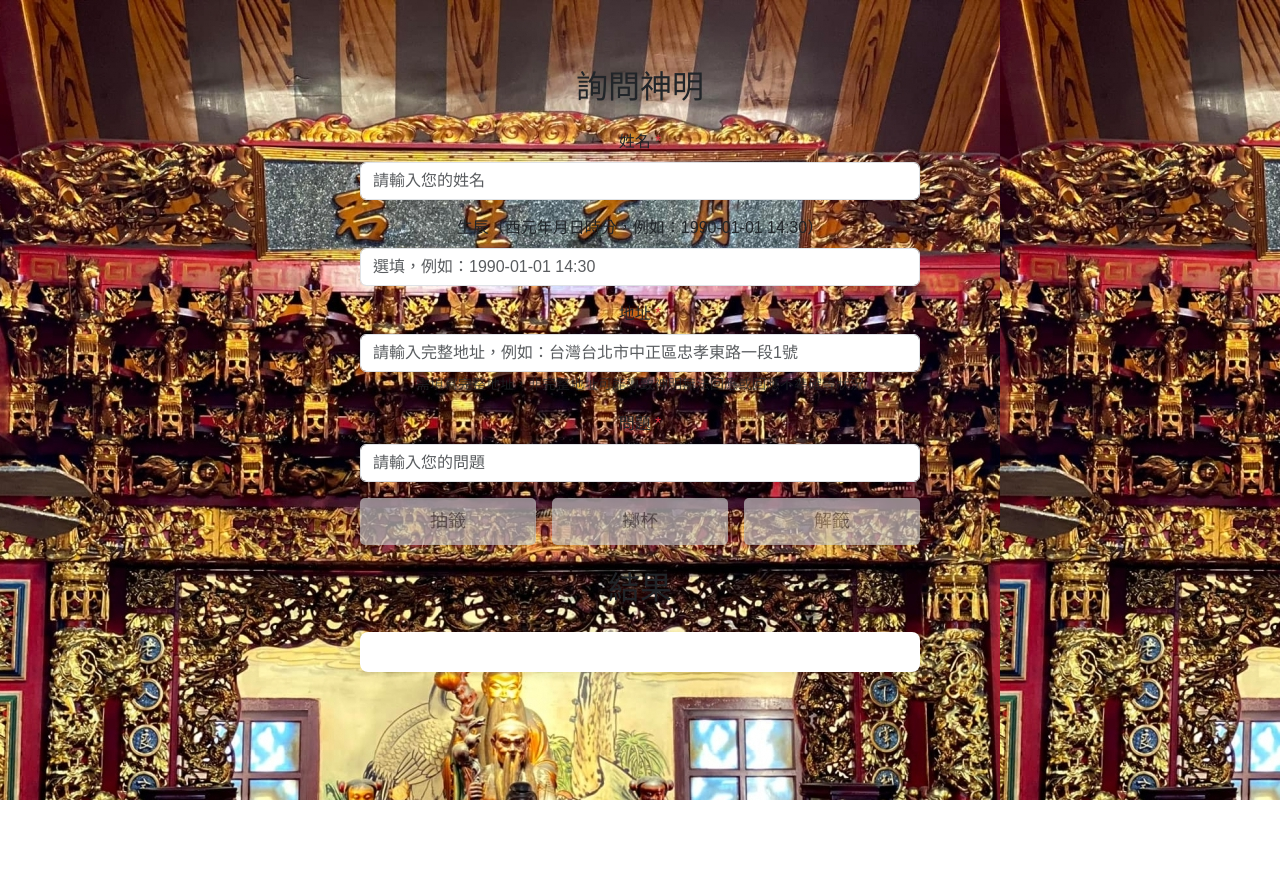
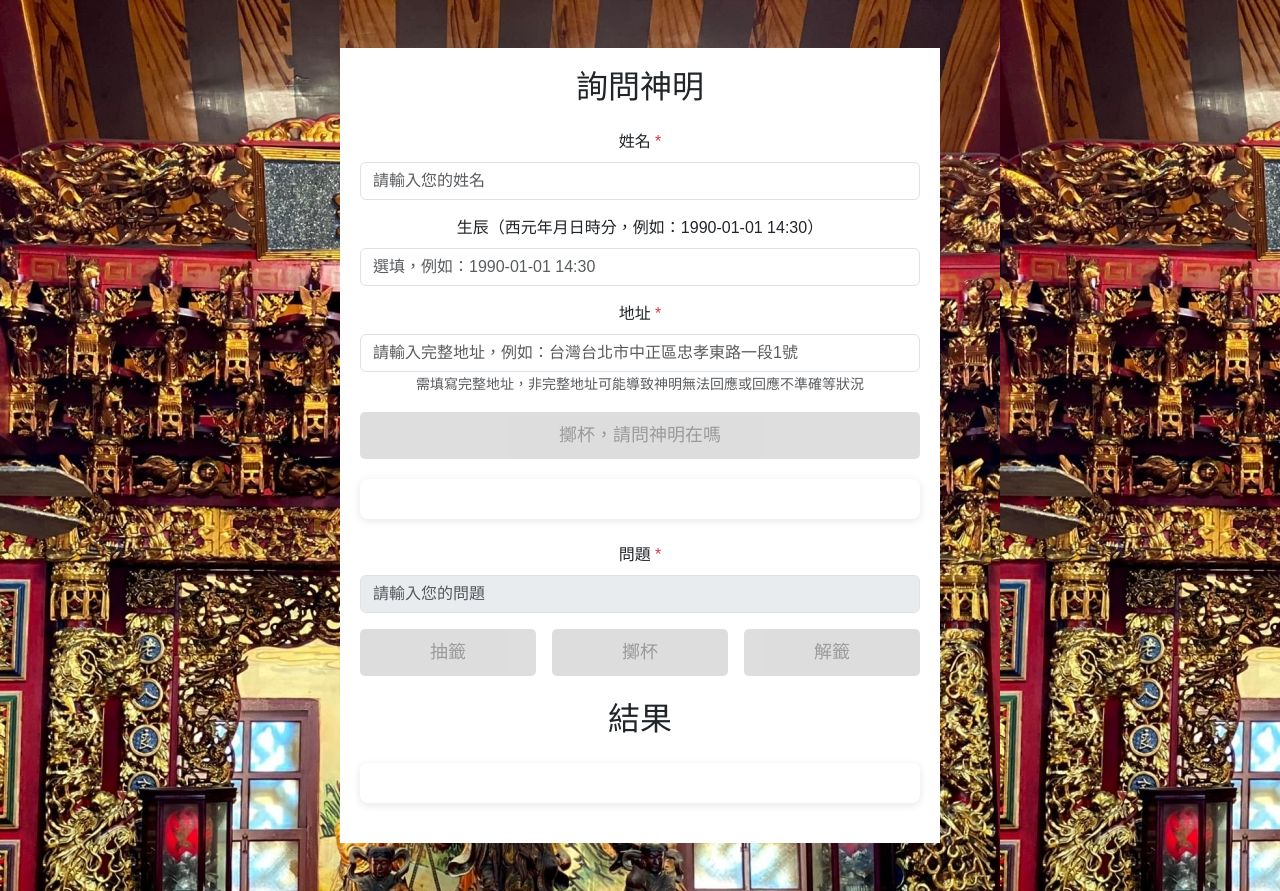
Before and after one commit to jason-hongtw/divination_blocks_IOT, a Flask app: template templates/pray_try.html in a window 1280 px wide. Before the commit the page ends 800 px from the top, so only its background shows below. Run offline with Flask 3, Linux system fonts and the light colour scheme; the template is opened without the code that fills it, so the values that code supplies are empty.

Commit message:
feature: 神明在嗎按鈕及其邏輯

```diff
--- a/static/style.css
+++ b/static/style.css
@@ -54,6 +54,7 @@ main {
     margin: 0 auto;
     max-width: 600px;
     padding: 20px;
+    background-color: #fff;
 }
 
 .button-group button {
--- a/templates/pray_try.html
+++ b/templates/pray_try.html
@@ -31,6 +31,14 @@
                     <small class="form-text text-muted">需填寫完整地址，非完整地址可能導致神明無法回應或回應不準確等狀況</small>
                 </div>
 
+                <!-- 前置擲杯按鈕 -->
+                <div class="button-group d-flex justify-content-center gap-3 mb-3">
+                    <button id="preThrowBtn" class="btn btn-primary" disabled>擲杯，請問神明在嗎</button>
+                </div>
+
+                <!-- 前置擲杯結果 -->
+                <div id="preThrowResult" class="result-container mb-4"></div>
+
                 <!-- 問題（必填） -->
                 <div class="mb-3">
                     <label for="userQuestion" class="form-label">問題 <span class="text-danger">*</span></label>
@@ -55,6 +63,7 @@
             document.getElementById("drawBtn").addEventListener("click", startDraw);
             document.getElementById("throwBtn").addEventListener("click", startThrow);
             document.getElementById("interpretBtn").addEventListener("click", interpretLottery);
+            document.getElementById("preThrowBtn").addEventListener("click", startPreThrow);
             checkInput();
         });
 
@@ -62,10 +71,16 @@
             const name = document.getElementById("userName").value.trim();
             const address = document.getElementById("userAddress").value.trim();
             const question = document.getElementById("userQuestion").value.trim();
+            const isValid = name !== "" && address !== "";
+            document.getElementById("preThrowBtn").disabled = !isValid;
+            document.getElementById("drawBtn").disabled = true; // 初始禁用，直到前置擲杯成功
+            if (document.getElementById("userQuestion").disabled === false) {
+                document.getElementById("drawBtn").disabled = !isValid || question === "";
+            }
+        }
 
-            const isValid = name !== "" && address !== "" && question !== "";
-            document.getElementById("drawBtn").disabled = !isValid;
-        }
+        // 初始化時禁用問題欄位和後續按鈕
+        updateFormState(false);
 
         function startDraw() {
             const name = document.getElementById("userName").value.trim();
@@ -142,6 +157,49 @@
                 })
                 .catch(error => console.error("解籤錯誤:", error));
         }
+
+        function updateFormState(isEnabled) {
+            document.getElementById("userQuestion").disabled = !isEnabled;
+            document.getElementById("drawBtn").disabled = !isEnabled || document.getElementById("userQuestion").value.trim() === "";
+            document.getElementById("throwBtn").disabled = true;
+            document.getElementById("interpretBtn").disabled = true;
+        }
+
+        function startPreThrow() {
+            document.getElementById("preThrowResult").innerText = "擲杯中...";
+            document.getElementById("preThrowBtn").disabled = true;
+            fetch("/start_throw", { method: "POST" })
+                .then(response => response.json())
+                .then(data => {
+                    if (data.result === "聖杯") {
+                        document.getElementById("preThrowResult").innerText = "您擲出聖杯，神明已回應，請繼續提出您的問題。";
+                        updateFormState(true);
+                    } else if (data.result === "笑杯") {
+                        document.getElementById("preThrowResult").innerText = "您擲出笑杯，\n意旨資訊填寫有誤或是資訊填寫不完整，填寫妥善後再重新擲杯。";
+                        document.getElementById("preThrowBtn").disabled = false;
+                        updateFormState(false);
+                    } else if (data.result === "蓋杯") {
+                        document.getElementById("preThrowResult").innerText = "您擲出蓋杯，意旨神明目前無法解答您的問題，可能是您自身的因素也可能是環境因素，請五分鐘後再來。";
+                        let countdown = 10;
+                        const countdownInterval = setInterval(() => {
+                            document.getElementById("preThrowResult").innerText =
+                                `您擲出蓋杯，意旨神明目前無法解答您的問題，可能是您自身的因素也可能是環境因素，請五分鐘後再來。\n即將斷開連線 ${countdown}...`;
+                            countdown--;
+                            if (countdown < 0) {
+                                clearInterval(countdownInterval);
+                                document.getElementById("preThrowResult").innerText = "連線已斷開，請五分鐘後再試。";
+                                document.getElementById("preThrowBtn").disabled = true;
+                            }
+                        }, 1000);
+                        updateFormState(false);
+                    }
+                })
+                .catch(error => {
+                    console.error("前置擲杯錯誤:", error);
+                    document.getElementById("preThrowResult").innerText = "擲杯失敗，請稍後再試。";
+                    document.getElementById("preThrowBtn").disabled = false;
+                });
+        }
     </script>
 </body>
 </html>
```
Also changed, not shown: lottery_app.py (+35 -15 lines).
